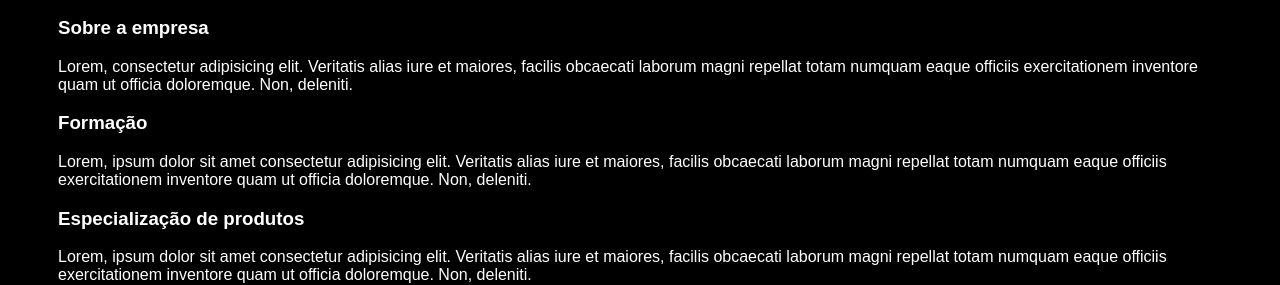
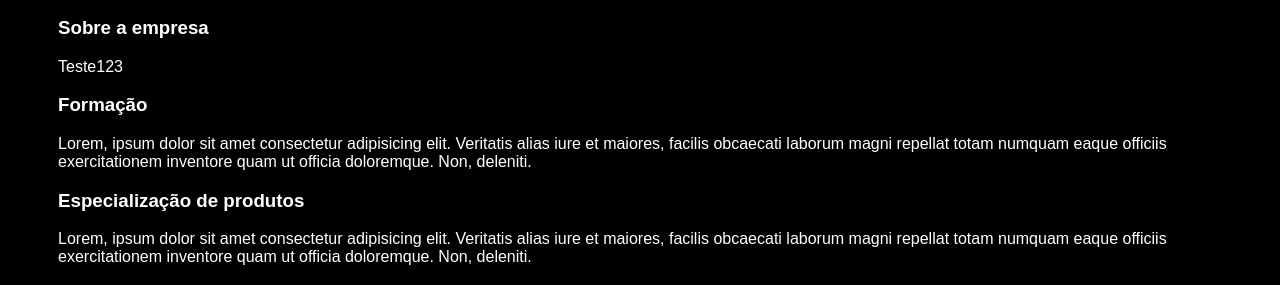
Before and after one commit to fhbfilho/AmoBike, a plain HTML site: page Site aprendizado AmoBike/index.html in a window 1280 px wide. Shown: the part 357-642 px from the top of the page. Drawn offline with Linux system fonts and the light colour scheme.

Commit message:
Teste 2, eu fiquei maluco

```diff
--- a/Site aprendizado AmoBike/index.html
+++ b/Site aprendizado AmoBike/index.html
@@ -33,7 +33,7 @@
         <section>
             <h3>Sobre a empresa</h3>
             <p>
-                Lorem, consectetur adipisicing elit. Veritatis alias iure et maiores, facilis obcaecati laborum magni repellat totam numquam eaque officiis exercitationem inventore quam ut officia doloremque. Non, deleniti.
+                Teste123
             </p>
         </section>
                 <section>
```
